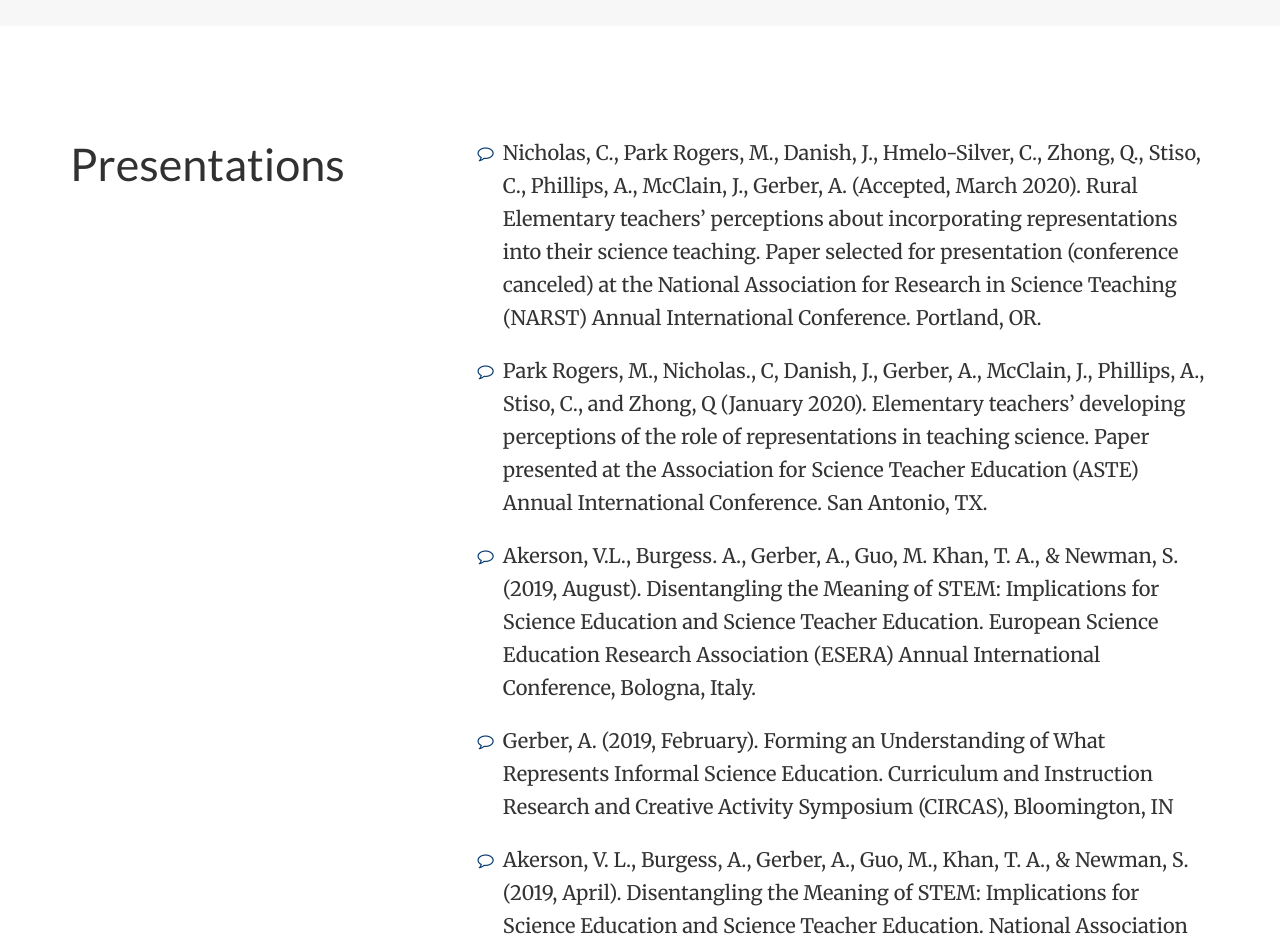
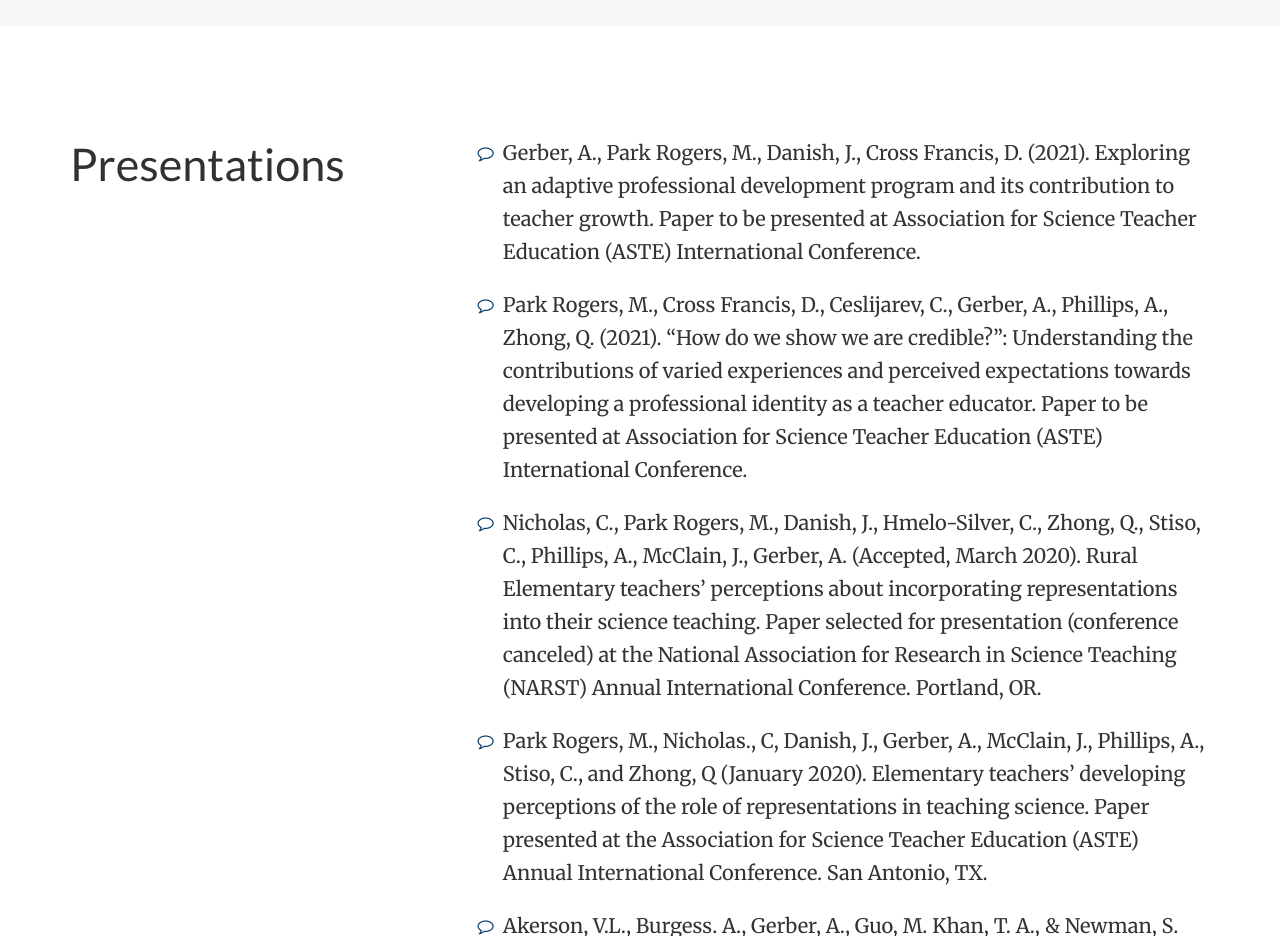
Before and after one commit to ajgerber94/ajgerber94.github.io, a plain HTML site: page index.html in a window 1280 px wide. Shown: the part 2140-3076 px from the top of the page. Drawn offline with nearby package versions, Linux system fonts and the light colour scheme; some icons are missing.

Commit message:
Update index.html

```diff
--- a/index.html
+++ b/index.html
@@ -343,6 +343,26 @@
 
     <ul class="fa-ul">
 
+       <li itemscope itemtype="http://schema.org/CreativeWork">
+  <i class="fa-li fa fa-comment-o pub-icon" aria-hidden="true"></i>
+  <p>Gerber, A., Park Rogers, M., Danish, J., Cross Francis, D. (2021). Exploring an adaptive professional development program and its contribution to teacher growth.  Paper to be presented at Association for Science Teacher Education (ASTE) International Conference.
+  </p>
+      </li>
+
+         </ul>
+
+    <ul class="fa-ul">
+
+     <li itemscope itemtype="http://schema.org/CreativeWork">
+  <i class="fa-li fa fa-comment-o pub-icon" aria-hidden="true"></i>
+  <p>Park Rogers, M., Cross Francis, D., Ceslijarev, C., Gerber, A., Phillips, A., Zhong, Q. (2021). “How do we show we are credible?”: Understanding the contributions of varied experiences and perceived expectations towards developing a professional identity as a teacher educator. Paper to be presented at Association for Science Teacher Education (ASTE) International Conference.
+  </p>
+      </li>
+
+         </ul>
+
+    <ul class="fa-ul">
+
       <li itemscope itemtype="http://schema.org/CreativeWork">
   <i class="fa-li fa fa-comment-o pub-icon" aria-hidden="true"></i>
   <p>Nicholas, C., Park Rogers, M., Danish, J., Hmelo-Silver, C., Zhong, Q., Stiso, C., Phillips, A., McClain, J., Gerber, A. (Accepted, March 2020).  Rural Elementary teachers’ perceptions about incorporating representations into their science teaching. Paper selected for presentation (conference canceled) at the National Association for Research in Science Teaching (NARST) Annual International Conference. Portland, OR.
```
